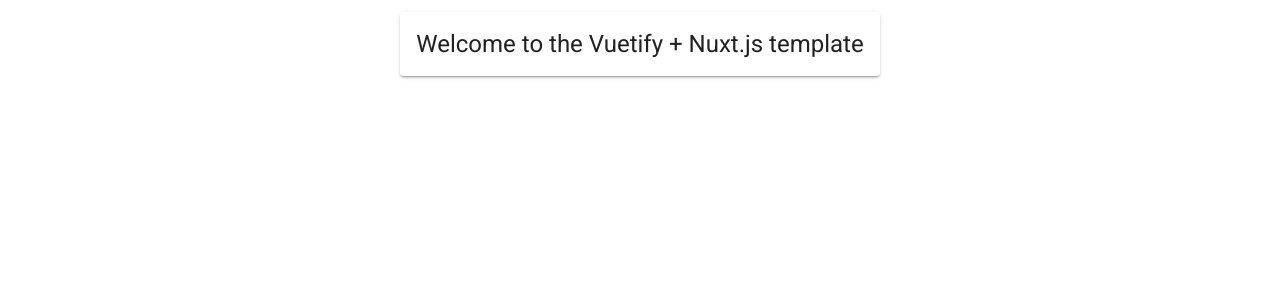
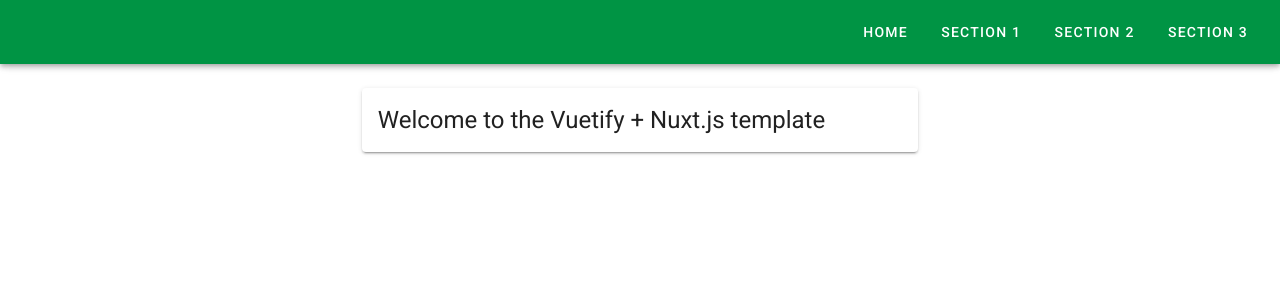
Before and after one commit to E-Drives/E-Drives, a Nuxt app: page / in a window 1280 px wide. Shown: the top 300 px of the page. Built offline with nearby package versions, Linux system fonts and the light colour scheme.

Commit message:
set up nav bar

```diff
--- a/layouts/default.vue
+++ b/layouts/default.vue
@@ -1,17 +1,40 @@
 <template>
   <v-app dark>
+    <v-app-bar color="secondary" fixed app>
+      <v-toolbar-title></v-toolbar-title>
+      <v-spacer></v-spacer>
+      <v-toolbar-items class="hidden-sm-and-down">
+        <v-btn v-for="item in menu" :key="item.icon" text color="white">{{ item.title }}</v-btn>
+      </v-toolbar-items>
+      <v-app-bar-nav-icon class="hidden-md-and-up" color="white" @click.stop="drawer = !drawer"></v-app-bar-nav-icon>
+    </v-app-bar>
     <v-content>
       <v-container>
         <nuxt />
       </v-container>
     </v-content>
+    <v-navigation-drawer right temporary fixed v-model="drawer">
+      <v-list>
+        <v-list-item v-for="item in menu" :key="item.icon">
+          <v-list-item-action-text>{{ item.title }}</v-list-item-action-text>
+        </v-list-item>
+      </v-list>
+    </v-navigation-drawer>
   </v-app>
 </template>
 
 <script>
 export default {
   data() {
-    return {};
+    return {
+      drawer: false,
+      menu: [
+        { icon: "Home", title: "Home" },
+        { icon: "Section 1", title: "Section 1" },
+        { icon: "Section 2", title: "Section 2" },
+        { icon: "Section 3", title: "Section 3" }
+      ]
+    };
   }
 };
 </script>
--- a/pages/index.vue
+++ b/pages/index.vue
@@ -1,11 +1,13 @@
 <template>
-  <v-layout column justify-center align-center>
-    <v-flex xs12 sm8 md6>
-      <v-card>
-        <v-card-title class="headline">Welcome to the Vuetify + Nuxt.js template</v-card-title>
-      </v-card>
-    </v-flex>
-  </v-layout>
+  <v-container>
+    <v-row align="center" justify="center">
+      <v-col cols="12" md="6">
+        <v-card>
+          <v-card-title class="headline">Welcome to the Vuetify + Nuxt.js template</v-card-title>
+        </v-card>
+      </v-col>
+    </v-row>
+  </v-container>
 </template>
 
 <script>
```
